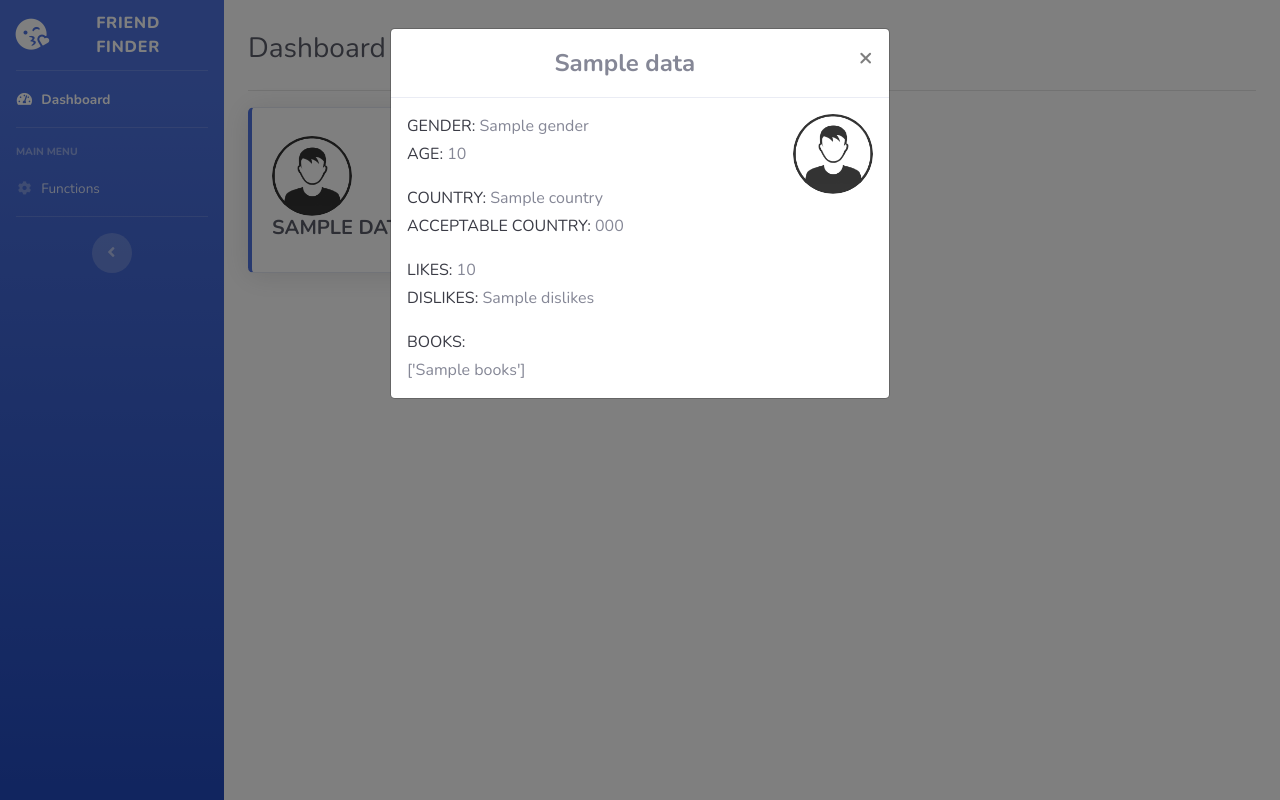
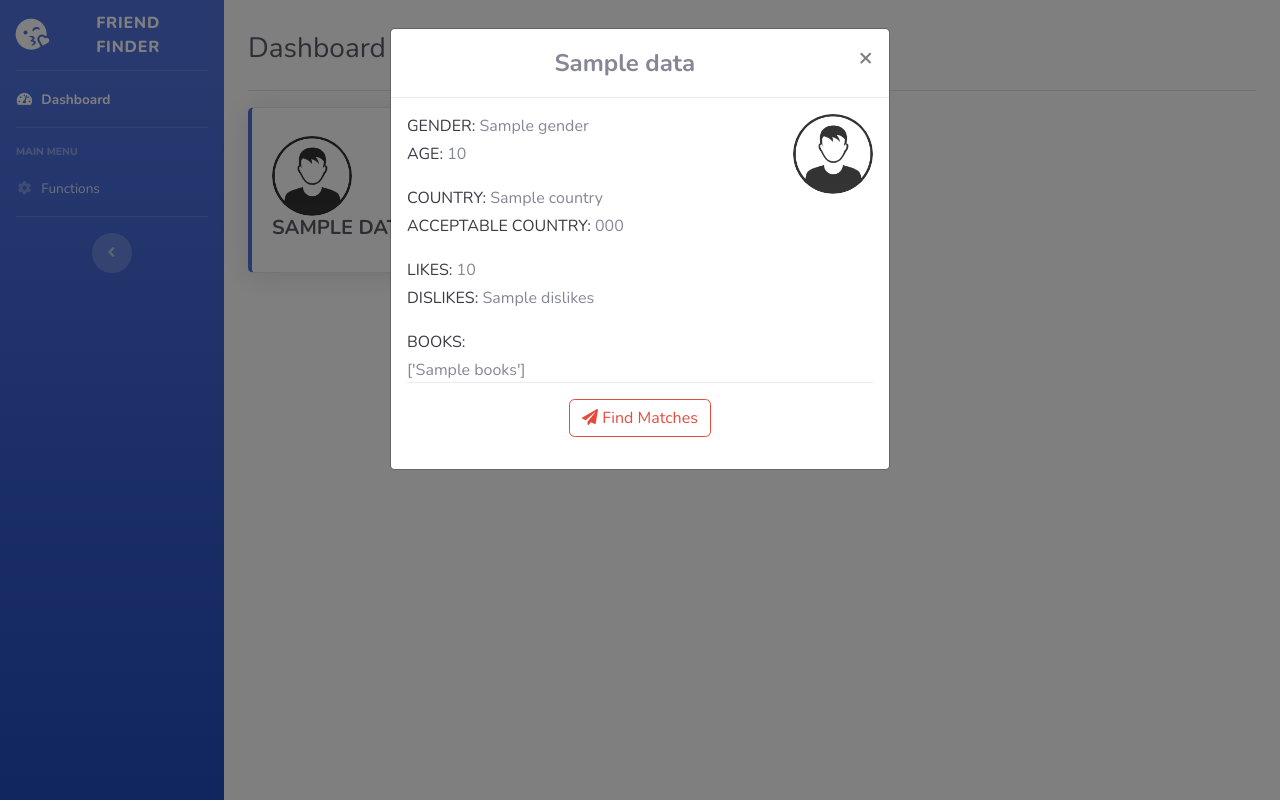
Before and after one commit to southzyzy/Friend-Finder-in-Python, a Flask app: template app/templates/index.html in a window 1280 px wide, after a click on "View Profile". Run offline with Flask 2, Linux system fonts and the light colour scheme; the template is opened without the code that fills it: most values are stand-ins (such as "Sample title", 1, 10 or a date in 2020); parts of the project's set-up code (start-up, migrations or seed data) failed here and were passed over; some libraries are stand-ins or nearby versions.

Commit message:
PUSH GUI

```diff
--- a/app/templates/profiles.html
+++ b/app/templates/profiles.html
@@ -44,6 +44,9 @@
                     {{ d['Books'].split('|') }}
                 </div>
 
+                <div class="modal-footer d-flex justify-content-center">
+                    <button class="btn btn-outline-danger btn-user"><i class="fa fa-paper-plane"></i> Find Matches</button>
+                </div>
             </div>
         </div>
     </div>
```
